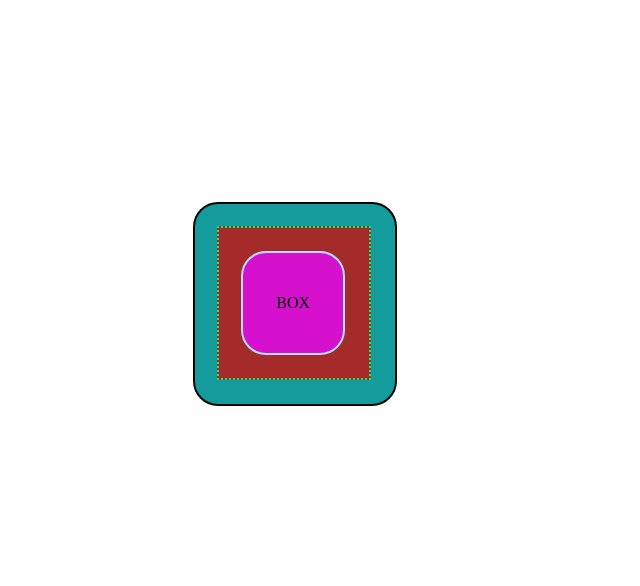
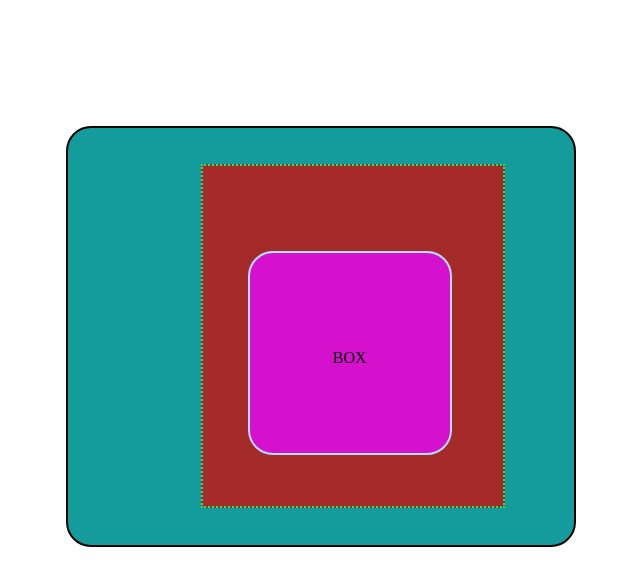
Before and after one commit to winniemwangi/boxmodel, a plain HTML site: page index.html in a window 1280 px wide. Shown: the whole page, without its empty margins (321-961 px from the left). Drawn offline with Linux system fonts and the light colour scheme.

Commit message:
add updates of the box sizes

```diff
--- a/style.css
+++ b/style.css
@@ -9,30 +9,35 @@
     margin: top ;
 } */
 .boxmodel{
-    margin-top:16%;
-    margin-left: 40%;
+    margin-top:10%;
+    margin-left: 30%;
 }
 .x{
     background-color: rgb(20, 155, 155);
     border: 2px solid rgb(4, 4, 4);
-    width: 200px;
-    height: 200px;
+    width: 400px;
+    height:400px;
     border-radius: 25px;
+    padding-left: 10%;
+    padding-right: 2%;
+    padding-bottom: 17px;
 }
 .y{
     background-color: brown;
     border: 2px dotted rgb(12, 241, 96);
-    width: 150px;
-    height: 150px;
-    margin-top: 11%;
+    width: 300px;
+    height: 300px;
+    margin-top: 9%;
     margin-left: 11%;
+    padding-top: 10%;
+    margin-right: 11%;
 
 }
 .z{
     background-color: rgb(213, 17, 206);
     border: 2px solid rgb(177, 221, 242);
-    width: 100px;
-    height: 100px;
+    width: 200px;
+    height: 200px;
     margin-top: 15%;
     margin-left: 15%;
     border-radius: 25px;
@@ -40,5 +45,5 @@
 .Box{
     text-align: center;
     justify-content: center;
-    padding: 25%;
+    padding-top: 40%;
 }
```
